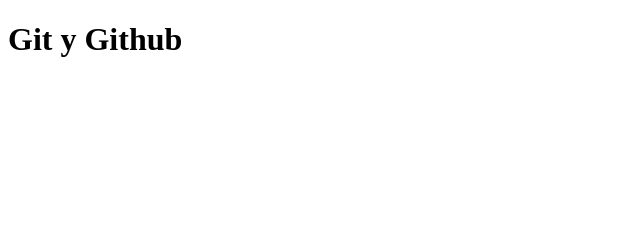
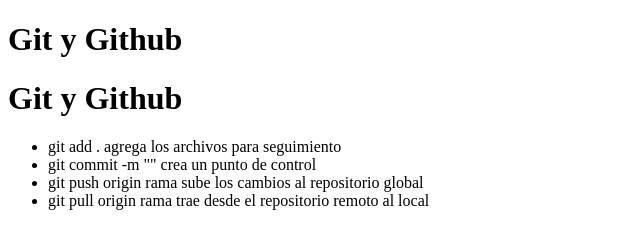
Before and after one commit to LucianaPB92/github, a plain HTML site: page index.html in a window 1280 px wide. Shown: the whole page, without its empty margins (0-640 px from the left). Drawn offline with Linux system fonts and the light colour scheme.

Commit message:
creacion de lista de comandos de git

```diff
--- a/index.html
+++ b/index.html
@@ -7,5 +7,12 @@
 </head>
 <body>
     <h1>Git y Github</h1>
+    <h1>Git y Github</h1>
+    <ul>
+        <li>git add . agrega los archivos para seguimiento</li>
+        <li>git commit -m "" crea un punto de control</li>
+        <li>git push origin rama sube los cambios al repositorio global</li>
+        <li>git pull origin rama trae desde el repositorio remoto al local</li>
+    </ul>
 </body>
 </html>
```
